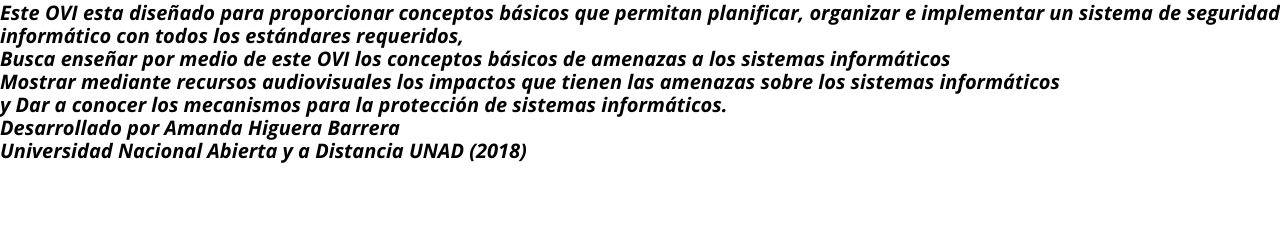
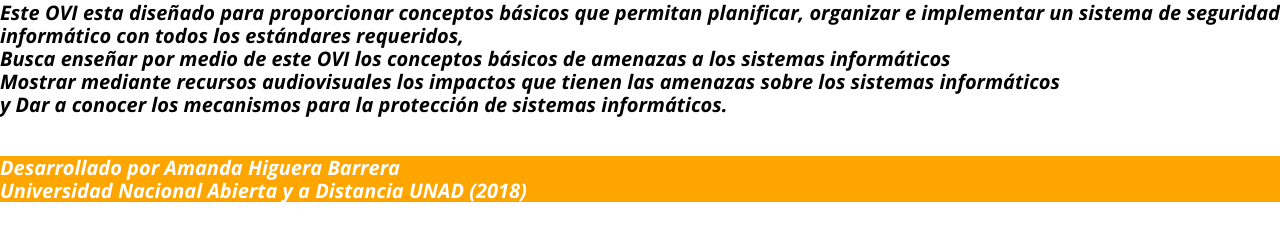
Before and after one commit to AmandaHiguera/OVI, a plain HTML site: page index.html in a window 1280 px wide. Shown: the part 290-530 px from the top of the page. Drawn offline with Linux system fonts and the light colour scheme.

Commit message:
combinacion

```diff
--- a/css/estilos.css
+++ b/css/estilos.css
@@ -39,13 +39,11 @@ header{
 div{
 	padding-bottom: 0px;
  	background: white;
-	color:black;
+	color:black
 	margin:0,50em auto;
 	text-align: left;
 	left:100px;
-
-
-	;
+}
 nav{
 	background: white;
 	color:black;
@@ -54,7 +52,7 @@ nav{
 }
 footer{
 	background: orange;
-	width: 75% center;
+	width: 100% center;
 	color:#ffffff;
 	margin:2em auto;
 	border-radius: 0,5em;
```
